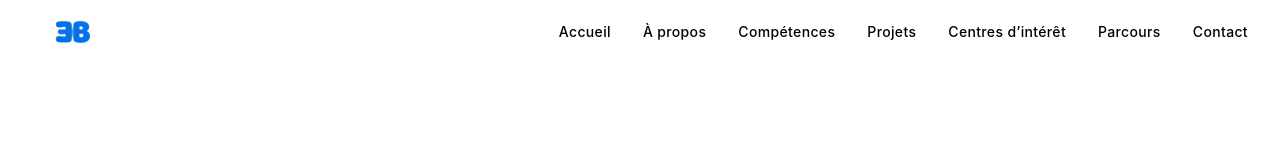
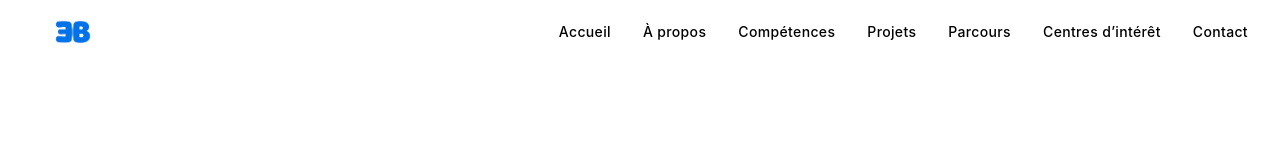
Before and after one commit to BOUCHAMI-Enzo-2326025aa/portfolio_enzo_bouchami, a React (Vite) app: page / in a window 1280 px wide. Shown: the top 160 px of the page. Built offline with nearby package versions, Linux system fonts and the light colour scheme.

Commit message:
update navbar

```diff
--- a/src/app/components/Navigation.tsx
+++ b/src/app/components/Navigation.tsx
@@ -28,8 +28,8 @@ export function Navigation() {
     { id: 'apropos', label: 'À propos' },
     { id: 'competences', label: 'Compétences' },
     { id: 'projets', label: 'Projets' },
+    { id: 'parcours', label: 'Parcours' },
     { id: 'passions', label: 'Centres d’intérêt' },
-    { id: 'parcours', label: 'Parcours' },
     { id: 'contact', label: 'Contact' },
   ];
 
```
